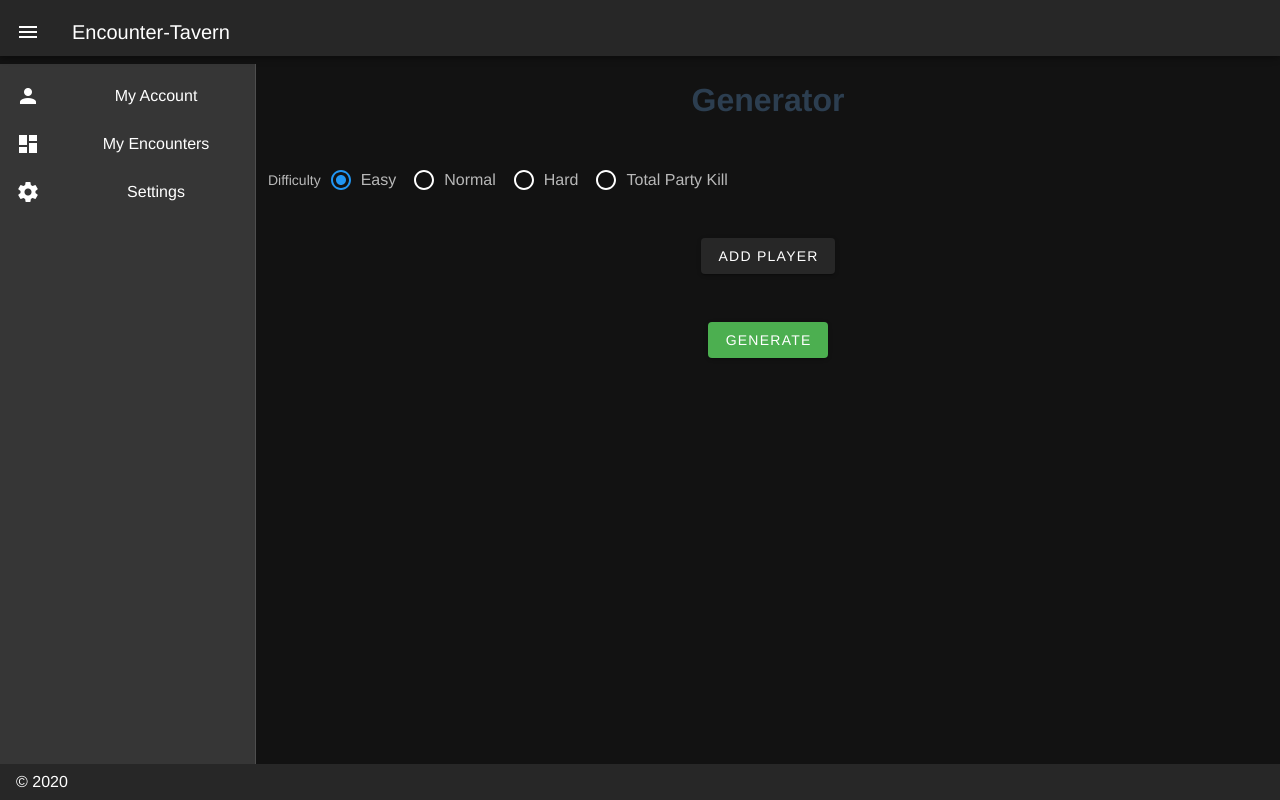
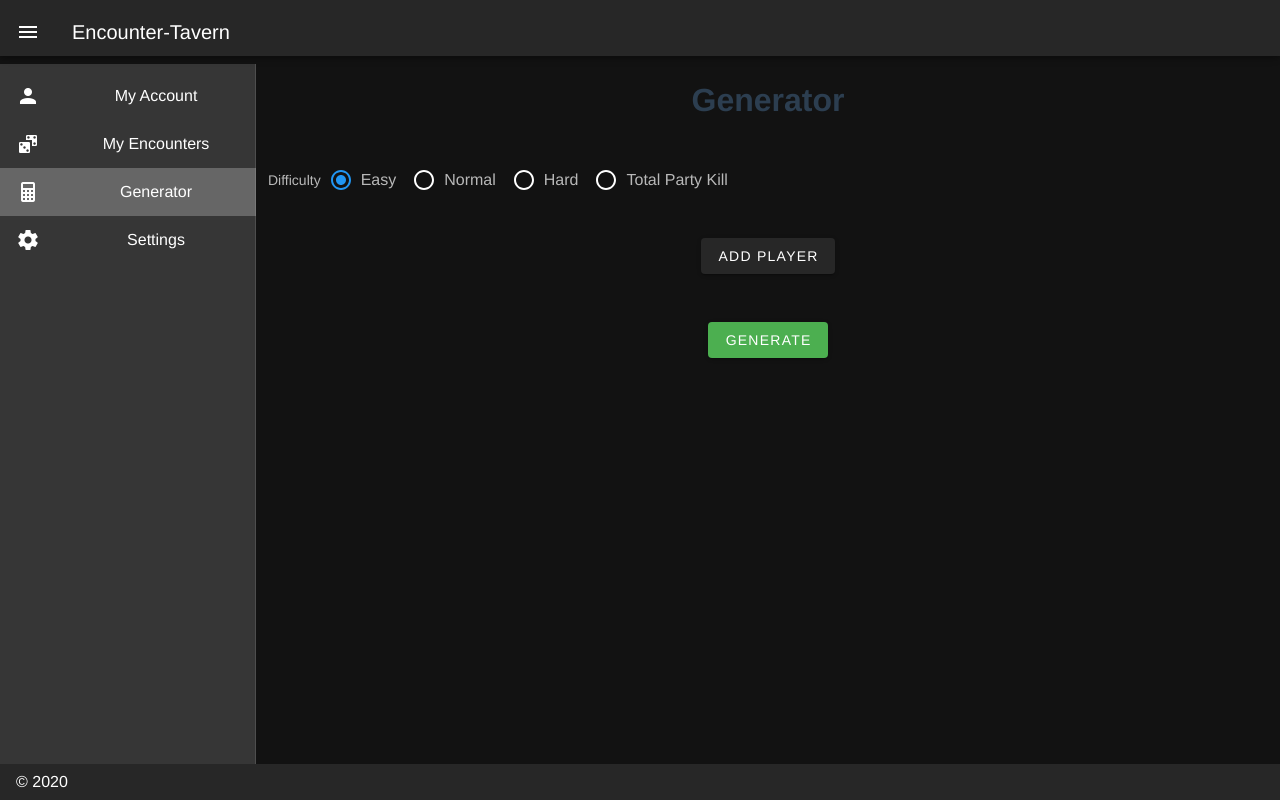
Before and after one commit to Encounter-Tavern/encounter-frontend, a Vue app: page / in a window 1280 px wide. Both pictures are taken after a click on the button 28 px from the left and 32 px from the top of the page. Built offline with nearby package versions, Linux system fonts and the light colour scheme.

Commit message:
Added link to encounter

```diff
--- a/src/App.vue
+++ b/src/App.vue
@@ -13,10 +13,18 @@
           </v-list-item>
           <v-list-item link>
             <v-list-item-action>
-              <v-icon>mdi-view-dashboard</v-icon>
+              <v-icon>mdi-dice-multiple</v-icon>
             </v-list-item-action>
             <v-list-item-content>
               <v-list-item-title>My Encounters</v-list-item-title>
+            </v-list-item-content>
+          </v-list-item>
+          <v-list-item to="/" link>
+            <v-list-item-action>
+              <v-icon>mdi-calculator</v-icon>
+            </v-list-item-action>
+            <v-list-item-content>
+              <v-list-item-title>Generator</v-list-item-title>
             </v-list-item-content>
           </v-list-item>
           <v-list-item link>
@@ -44,6 +52,7 @@
 </template>
 
 <script>
+
 export default {
   data() {
     return {
```
